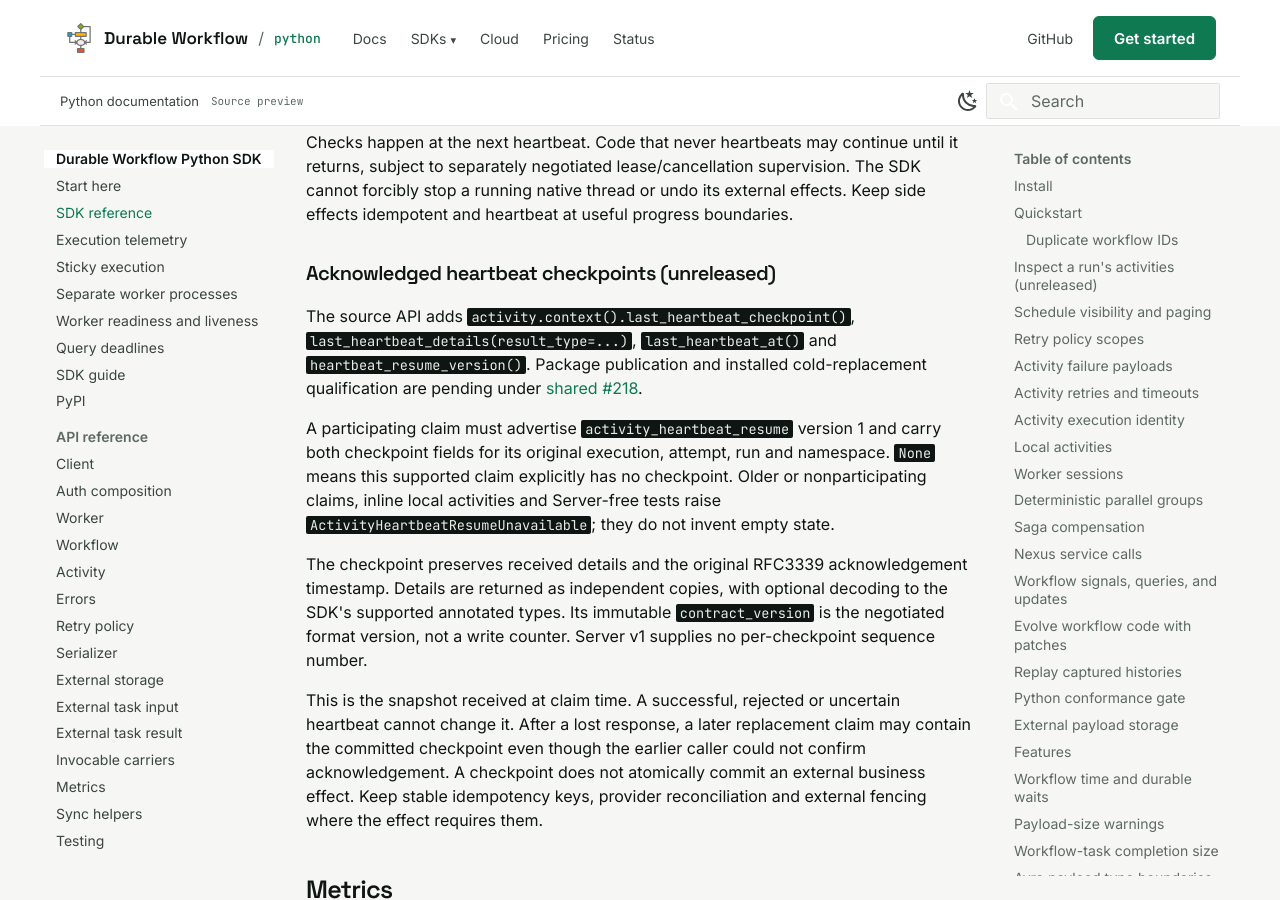
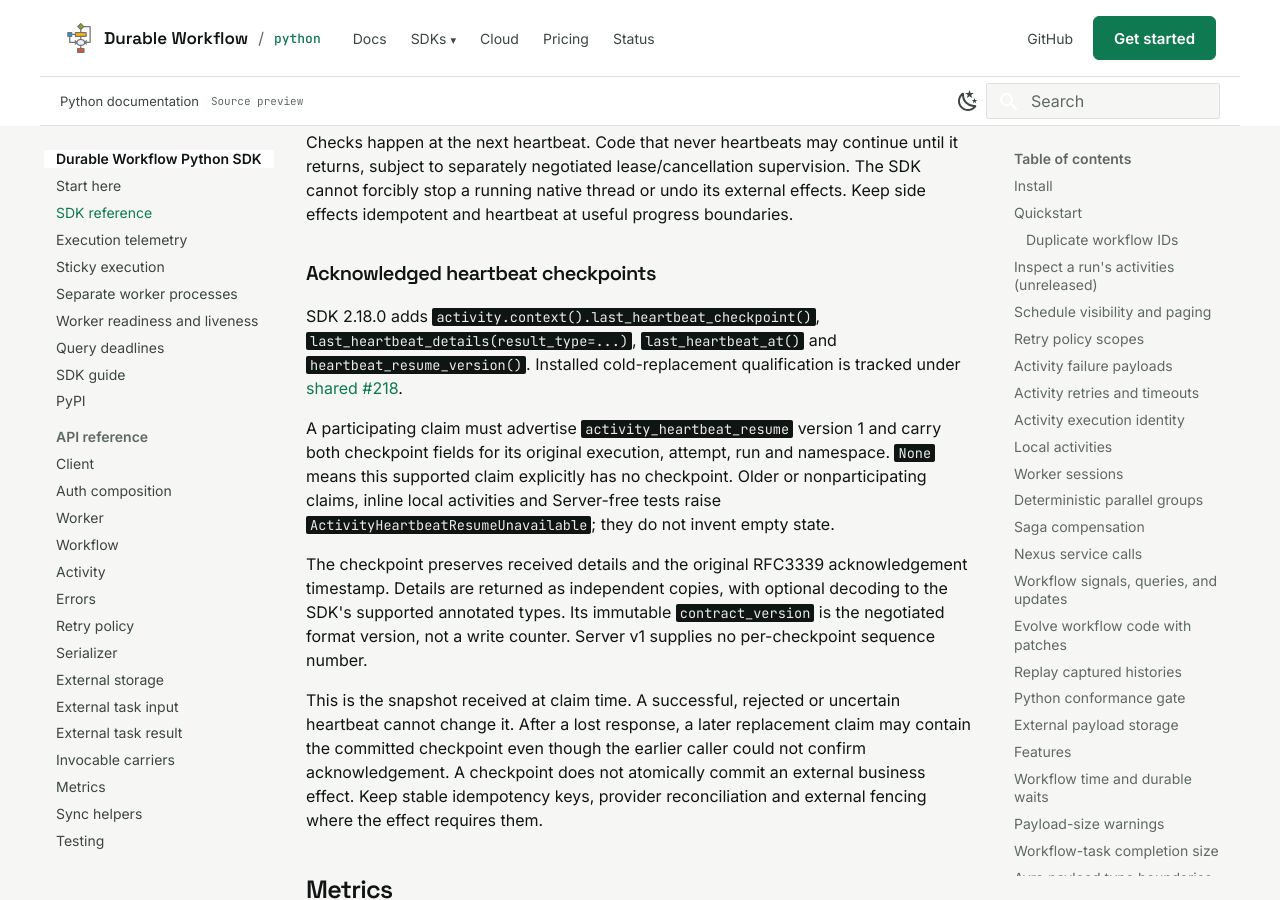
Before and after one commit to durable-workflow/sdk-python, an MkDocs documentation site: the page built from docs/sdk-reference.md, in a window 1280 px wide and 900 px high, scrolled down 29834 px. Built offline with MkDocs 1.6.1 and Material for MkDocs 9.7.7, drawn with Linux system fonts in a browser that asks for light colours.

Commit message:
Prepare Python SDK 2.18.0 release
Release the finite 60-second default cap for generated exponential
activity retry policies (.github#219), the acknowledged heartbeat
checkpoint accessors (.github#218) and the typed history-transaction
budget refusal (.github#228, #337).

Co-Authored-By: Claude Opus 5.5 <noreply@anthropic.com>

```diff
--- a/docs/sdk-reference.md
+++ b/docs/sdk-reference.md
@@ -1405,12 +1405,12 @@ supervision. The SDK cannot forcibly stop a running native thread or undo its
 external effects. Keep side effects idempotent and heartbeat at useful progress
 boundaries.
 
-### Acknowledged heartbeat checkpoints (unreleased)
-
-The source API adds `activity.context().last_heartbeat_checkpoint()`,
+### Acknowledged heartbeat checkpoints
+
+SDK 2.18.0 adds `activity.context().last_heartbeat_checkpoint()`,
 `last_heartbeat_details(result_type=...)`, `last_heartbeat_at()` and
-`heartbeat_resume_version()`. Package publication and installed cold-replacement
-qualification are pending under [shared #218](https://github.com/durable-workflow/.github/issues/218).
+`heartbeat_resume_version()`. Installed cold-replacement qualification is
+tracked under [shared #218](https://github.com/durable-workflow/.github/issues/218).
 
 A participating claim must advertise `activity_heartbeat_resume` version 1 and
 carry both checkpoint fields for its original execution, attempt, run and
```
Also changed, not shown: CHANGELOG.md (+7 -8 lines), README.md (+1 -1 lines), examples/CHECKPOINTED_BATCH.md (+1 -1 lines), 1 other file.
